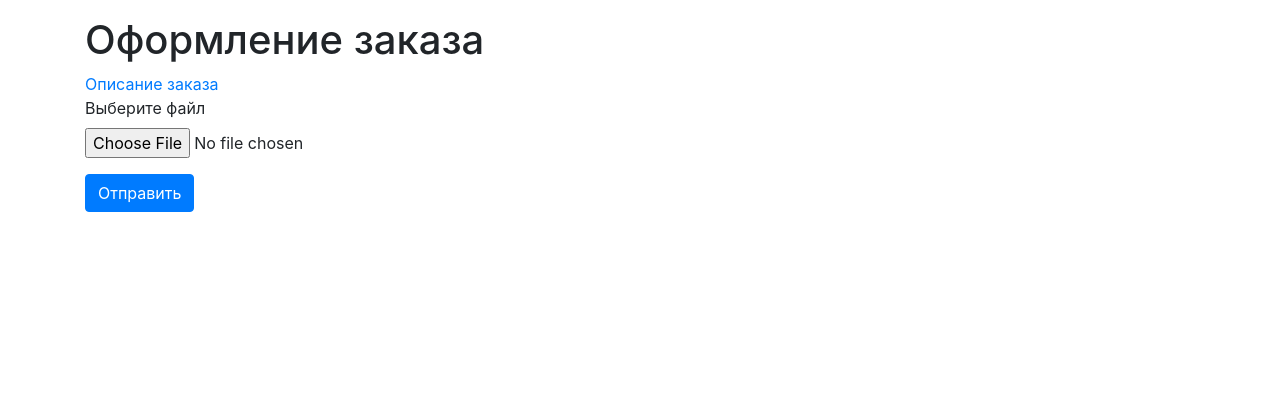
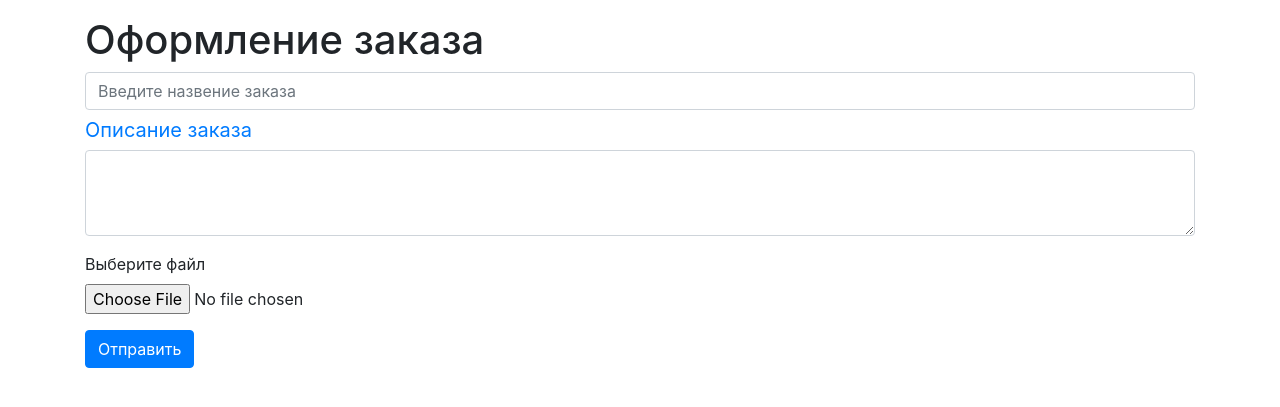
Before and after one commit to feodorrussia/3DPrintingServi-e_RussiaPenza, a Flask app: template templates/upload_file.html in a window 1280 px wide. Shown: the part 82-489 px from the top of the page. Run offline with Flask 2, Linux system fonts and the light colour scheme; the template is opened without the code that fills it, so the values that code supplies are empty; some libraries are stand-ins or nearby versions.

Commit message:
сделал поле ввода названия и описания заказа

```diff
--- a/templates/upload_file.html
+++ b/templates/upload_file.html
@@ -17,17 +17,21 @@
 
 
 
+
     </style>
 </head>
 
 <body>
-<a href="#form">Описание заказа</a>
+<input class="form-control" id="order" placeholder="Введите назвение заказа" name="order">
+<a class="navbar-brand" href="#form">Описание заказа</a>
 <form class="hiden" id="form">
     <div>{{ text }}</div>
     <a href="#">Зактрыть описание заказа</a>
 </form>
 </body>
-
+<div class="form-group">
+    <textarea class="form-control" id="about" rows="3" name="about"></textarea>
+</div>
 
 <form method="post" enctype="multipart/form-data">
     <div class="form-group">
--- a/total.py
+++ b/total.py
@@ -88,6 +88,8 @@ def sample_file_upload():
         if not os.path.exists(UPLOAD_FOLDER):
             os.makedirs(UPLOAD_FOLDER)
         f = request.files['file']
+        name = request.form.get('order')
+        t = request.form.get('about')
         x = f.__repr__()
         tmp = f.read()
         n = open(UPLOAD_FOLDER + "/" + x[x.index("'") + 1:x.index("'", 15)], "wb")
```
Also changed, not shown: 1 other file.
